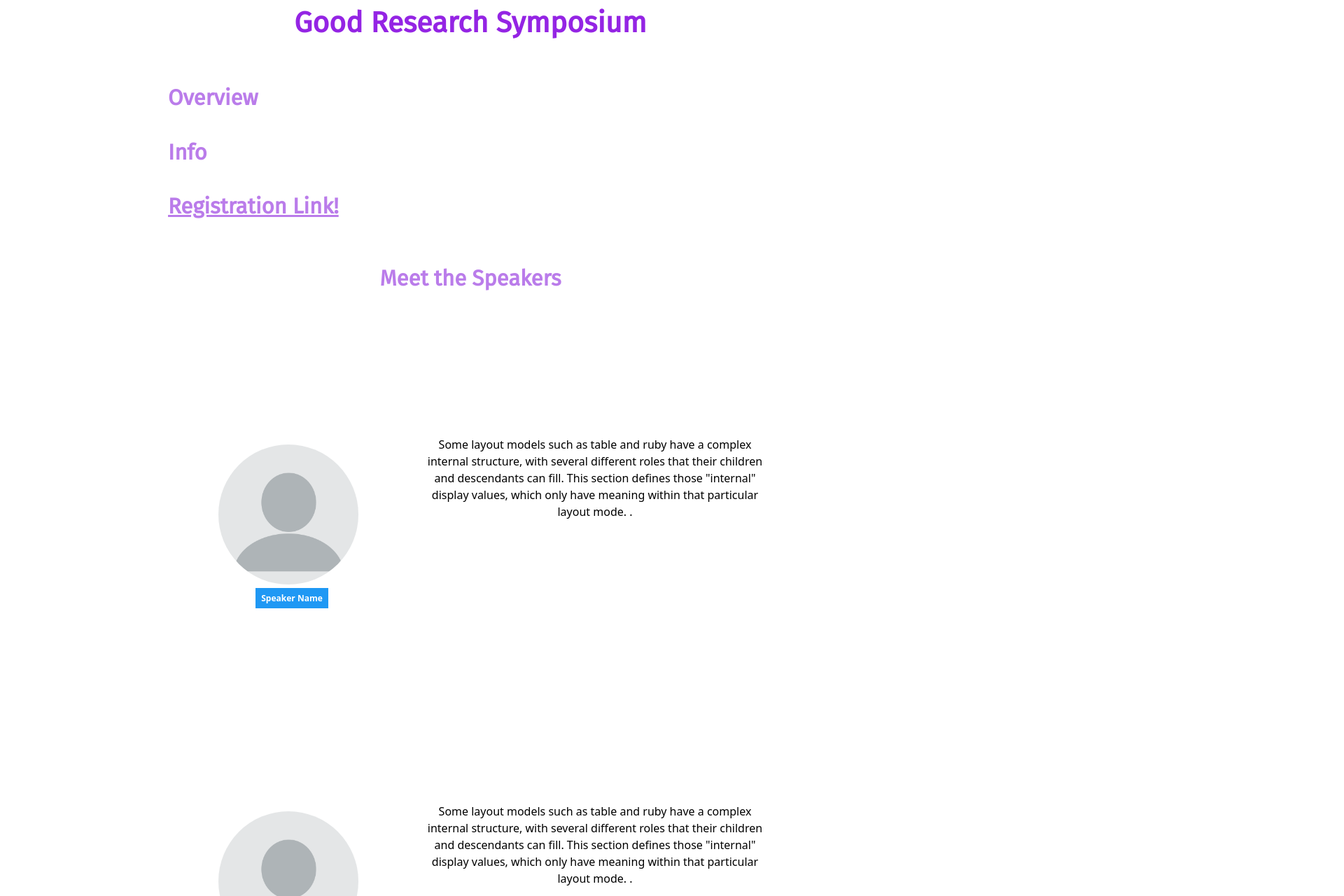
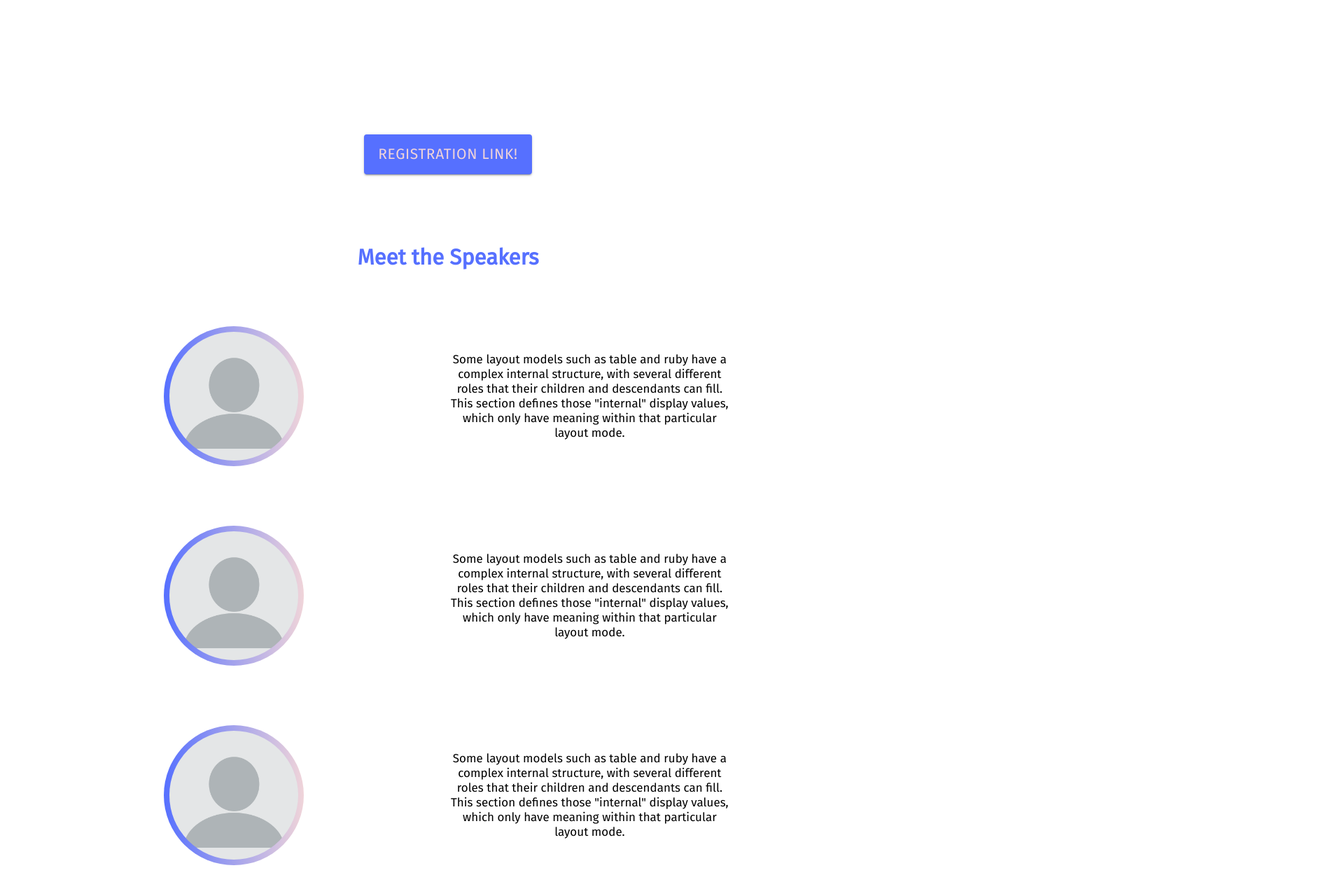
Before and after one commit to swe-ucla/swe-ucla.github.io, a React (Create React App) app: page / in a window 1280 px wide. Shown: the part 180-1460 px from the top of the page at 70% size, 1920 px wide, since content can reach past the window. Built offline with nearby package versions, Linux system fonts and the light colour scheme.

Commit message:
Update Design Additions

```diff
--- a/package.json
+++ b/package.json
@@ -3,10 +3,12 @@
   "version": "0.1.0",
   "private": true,
   "dependencies": {
+    "@material-ui/core": "^4.12.4",
     "@testing-library/jest-dom": "^5.16.5",
     "@testing-library/react": "^13.4.0",
     "@testing-library/user-event": "^13.5.0",
     "react": "^18.2.0",
+    "react-bootstrap": "^2.7.2",
     "react-dom": "^18.2.0",
     "react-router-dom": "^6.8.2",
     "react-scripts": "5.0.1",
--- a/src/App.css
+++ b/src/App.css
@@ -4,30 +4,35 @@
   text-align: center;
   display:grid ;
 }
-a {
-  color: rgb(186, 124, 234);
+
+/* h1 {
+  font-size: calc(25px + 2vmin);
+  /* color: #5670ff ;
+} */
+
+h2 {
+  font-size: calc(15px + 2vmin);
+  text-align: center;
+  /* color: #5670ff ; */
+  color: #ffffff;
+  font-weight: lighter;
 
 }
-h1 {
-  font-size: calc(25px + 2vmin);
-  color: rgb(186, 124, 234);
-}
 
-h2 {
+/* Button {
+  background-color: rgb(73, 49, 49);
+}  */
 
-  font-size: calc(15px + 2vmin);
-  text-align: left;
-  color: rgb(186, 124, 234);
 
-}
 
 h3 {
   text-align: center;
   font-size: calc(15px + 2vmin);
-  color: rgb(186, 124, 234);
+  color: #5670ff ;
+  margin-bottom: 80px;
 }
 .speaker__item__pic-wrap{
-  position: relative;
+  position: absolute;
   width: 100%;
   padding-top: 50%;
 
@@ -70,27 +75,29 @@ h3 {
   color: rgb(186, 124, 234);
 } */
 
-body {
+/* body {
   display: grid;
   padding: 2rem;
   grid-template-columns: 200px 500px;
   /* grid-template-rows: 20px 50px; */
-  top:0;
+  /* top:0;
   gap: 8em;
   align-items: center;
   max-width: 800px;
   margin: 0 auto;
   font: 500 100%/1.5 system-ui;
-}
+} */ */
 img {
   max-width: 100%;
   height: auto;
   border-radius: 100%;
 }
 
-img:hover {
+
+
+/* img:hover {
   transform: scale(1.1);
-}
+} */
 
 .App-link {
   color: #61dafb;
--- a/src/App.js
+++ b/src/App.js
@@ -1,51 +1,13 @@
-import logo from './logo.svg';
 import './App.css';
 import Speakers from './components/Speakers';
-import SpeakerItem from './components/SpeakerItem';
-
-function App() {
-  return (
-    <div className="App">
-    <h1>Engineering <br></br>for<br></br> Good Research Symposium</h1>
-    <h2>Overview
-      <p>Info</p>
-      <a href="https://google.com/">Registration Link!</a>
-    </h2>
-    <h3>Meet the Speakers</h3>
-     <body>
-     <figure className='speaker__item__pic-wrap' data-category="Speaker Name" >
-                    <img
-                    src='images/blank-profile.webp'
-                    alt="Speaker 1"
-                    />
-                </figure>
-    {/* <img src="images/blank-profile.webp" alt="speaker 1" height="200" width="200" /> */}
-    <p>Some layout models such as table and ruby have a complex internal structure, with several different roles that their children and descendants can fill. This section defines those "internal" display values, which only have meaning within that particular layout mode.
-.</p>
-<figure className='speaker__item__pic-wrap' data-category="Speaker Name" >
-                    <img
-                    src='images/blank-profile.webp'
-                    alt="Speaker 2"
-                    />
-                </figure>
-    {/* <img src="images/blank-profile.webp" alt="speaker 2" height="200" width="200" /> */}
-    <p>Some layout models such as table and ruby have a complex internal structure, with several different roles that their children and descendants can fill. This section defines those "internal" display values, which only have meaning within that particular layout mode.
-.</p>
-<figure className='speaker__item__pic-wrap' data-category="Speaker Name" >
-                    <img
-                    src='images/blank-profile.webp'
-                    alt="Speaker 3"
-                    />
-                </figure>
-    {/* <img src="images/blank-profile.webp" alt="speaker 3" height="200" width="200" /> */}
-    <p>Some layout models such as table and ruby have a complex internal structure, with several different roles that their children and descendants can fill. This section defines those "internal" display values, which only have meaning within that particular layout mode.
-.</p>
-  </body>
 
 
 
+function App() {
 
-
+  return (
+    <div className="App">
+      <Speakers/>
       {/* <h1 className="App-header">
       Engineering for <br></br>
       Good Research Symposium
--- a/src/components/Speakers.css
+++ b/src/components/Speakers.css
@@ -1,10 +1,132 @@
+.speakers2 {
+  padding: 2rem;
+
+}
+
+
+.infoheader {
+  display: flex;
+  flex-direction: column;
+  align-items: center;
+  margin-bottom: 100px;
+
+}
+a {
+  text-decoration: none;
+}
+.regbutton {
+  font-family: 'Fira Sans', sans-serif !important;
+  background-color: #5670ff !important;
+  color: #f0d4d9 !important;
+  max-width: 800px !important;
+  max-height: 400px !important;
+  padding: 10px 20px !important;
+  font-size:calc(5px + 2vmin) !important;
+}
+/* h2 {
+  text-align: center;
+} */
+/* .speakers_section {
+  display: flex;
+  flex-direction: column;
+  align-items: center;
+  justify-content: center;
+
+} */
+/* .speaker__item__pic-wrap{
+  position: relative;
+  width: 50%;
+  height: 50%;
+  padding-top: 50%;
+
+} */
+.graphic1 {
+  z-index:-300;
+  position: absolute;
+  background-color: #f0d4d9;
+  transform: translate(0px, -230px) rotate(16deg);
+  width: 20000000000px;
+  height: 590px;
+}
+
+.graphic2 {
+  z-index:-300;
+  position: absolute;
+  background-color: #5670ff;
+  transform: translate(-330px, -280px) rotate(340deg);
+  width: 200000px;
+  height: 590px;
+}
+
+.info1 {
+  font-size: calc(15px + 2vmin);
+  text-align: center;
+  /* color: #5670ff ; */
+  color: #ffffff;
+
+
+}
+
+.info {
+  display:flex;
+  max-width: 40%;
+  font-size:calc(1px + 2vmin) ;
+
+}
+.circle_border {
+  display: inline;
+  position: relative;
+  width: 200px;
+  height: 200px;
+  border-radius: 100%;
+  background: linear-gradient(to right, #5670ff,  #f0d4d9);
+
+}
+
+img {
+  max-width: 92%;
+  border-radius: 100%;
+  position: relative;
+  top: 4%;
+}
+
+.figure1 {
+  display: flex;
+  padding-bottom: 7%;
+  align-items: center;
+  justify-content: space-around;
+  margin-inline: 100px;
+
+}
+
+.figure2 {
+  display: flex;
+  padding-bottom: 7%;
+  align-items: center;
+  justify-content: space-around;
+  margin-inline: 100px;
+
+}
+
+.figure3 {
+  display: flex;
+  padding-bottom: 7%;
+  align-items: center;
+  justify-content: space-around;
+  margin-inline: 100px;
+
+}
+
+
 .speakers{
   padding: 2rem;
 }
 
 h1 {
+  font-size: calc(25px + 2vmin);
   text-align: center;
-  color: rgb(148, 36, 228);
+  /* color: #5670ff; */
+  color: #ffffff;
 }
 
 
@@ -47,12 +169,12 @@ h1 {
   text-decoration: none;
 } */
 
-.speaker__item__pic-wrap {
+/* .speaker__item__pic-wrap {
   position: relative;
   width: 100%;
   padding-top: 67%;
 
-}
+} */
 
 .fade-img {
   animation-name: fade-img;
--- a/src/components/Speakers.js
+++ b/src/components/Speakers.js
@@ -1,37 +1,94 @@
 import React from 'react';
 import SpeakerItem from "./SpeakerItem";
 import "./Speakers.css";
+import Button from '@material-ui/core/Button';
+import { Container } from '@material-ui/core';
+
 
 function Speakers() {
     console.log("hi")
     return (
+        <div className = "speakers2">
+            <div className="graphic1">
+            </div>
+            <div className="graphic2">
+            </div>
+            <div className='infoheader'>
+            <h1>Engineering for Good<br></br>Research Symposium</h1>
+                <h2>Overview</h2>
+                <p className='info1'>Info</p>
+                <a href="https://google.com/">
+                    <Button className = 'regbutton' variant="contained" size='large' >
+                        Registration Link!
+                    </Button>
+                </a>
+            </div>
+        <h3>Meet the Speakers</h3>
+        <div className='figure1'>
+            <div className = 'circle_border'>
+            <img
+            src='images/blank-profile.webp'
+            alt="Speaker 1"
+            />
+            </div>
+            {/* <img src="images/blank-profile.webp" alt="speaker 1" height="200" width="200" /> */}
+            <p className='info'>Some layout models such as table and ruby have a complex internal structure,
+                with several different roles that their children and descendants can fill.
+                This section defines those "internal" display values, which only have meaning
+                within that particular layout mode.</p>
+                </div>
+        <div className='figure2'>
+            <div className = 'circle_border'>
+            <img
+            src='images/blank-profile.webp'
+            alt="Speaker 2"
+            />
+            </div>
+            {/* <img src="images/blank-profile.webp" alt="speaker 2" height="200" width="200" /> */}
+            <p className='info'>Some layout models such as table and ruby have a complex internal structure,
+                with several different roles that their children and descendants can fill.
+                This section defines those "internal" display values, which only have meaning
+                within that particular layout mode.</p>
+                </div>
+        <div className='figure3'>
+            <div className = 'circle_border'>
+            <img
+            src='images/blank-profile.webp'
+            alt="Speaker 3"
+            />
+            </div>
+            {/* <img src="images/blank-profile.webp" alt="speaker 3" height="200" width="200" /> */}
+            <p className='info'>Some layout models such as table and ruby have a complex internal structure,
+                with several different roles that their children and descendants can fill.
+                This section defines those "internal" display values, which only have meaning
+                 within that particular layout mode.</p>
+        </div>
+      </div>
+        // <div className = "speakers">
+        //     <h1> Speakers: </h1>
+        //     <div className="speaker__container">
+        //         <div className="speaker__wrapper">
+        //             <ul className="speaker__items">
+        //                 <SpeakerItem
+        //                 src = 'images/blank-profile.webp'
+        //                 text = "Speaker 1 info"
+        //                 label = "Speaker Name"
+        //                 />
+        //                  <SpeakerItem
+        //                 src = 'images/blank-profile.webp'
+        //                 text = "Speaker 2 info"
+        //                 label = "Speaker Name"
+        //                 />
+        //                  <SpeakerItem
+        //                 src = 'images/blank-profile.webp'
+        //                 text = "Speaker 3 info"
+        //                 label = "Speaker Name"
+        //                 />
 
-        <div className = "speakers">
-            <h1> Speakers: </h1>
-            <div className="speaker__container">
-                <div className="speaker__wrapper">
-                    <ul className="speaker__items">
-                        <SpeakerItem
-                        src = 'images/blank-profile.webp'
-                        text = "Speaker 1 info"
-                        label = "Speaker Name"
-                        />
-                         <SpeakerItem
-                        src = 'images/blank-profile.webp'
-                        text = "Speaker 2 info"
-                        label = "Speaker Name"
-                        />
-                         <SpeakerItem
-                        src = 'images/blank-profile.webp'
-                        text = "Speaker 3 info"
-                        label = "Speaker Name"
-                        />
-
-                    </ul>
-                </div>
-            </div>
-        </div>
-
+        //             </ul>
+        //         </div>
+        //     </div>
+        // </div>
     )
 
 }
```
Also changed, not shown: 1 other file (tests, documents, lock files or other folders).
